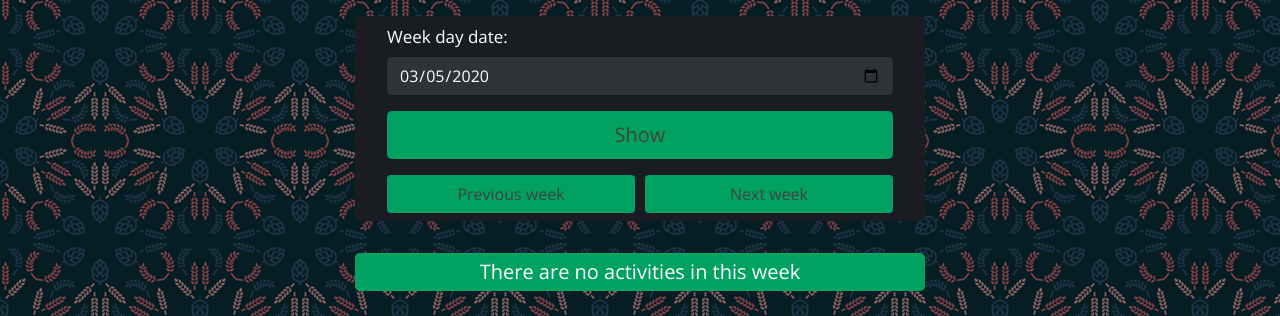
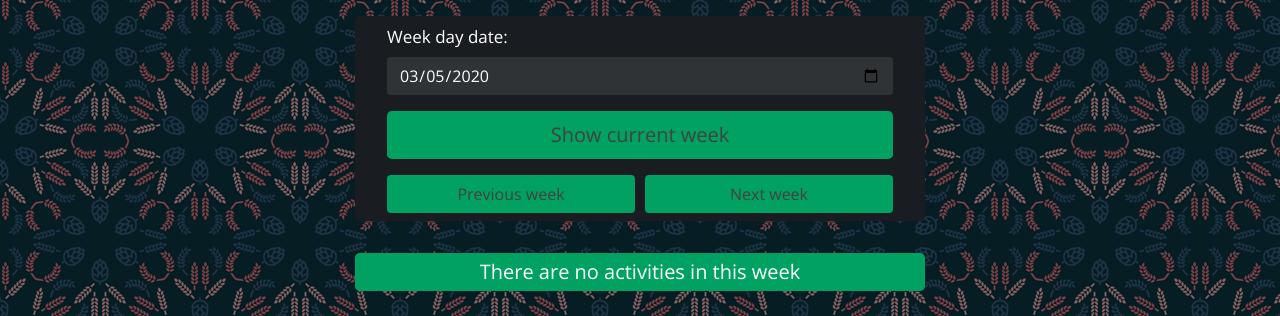
Before and after one commit to kamilcinner/scheduler, a Django app: page /scheduler/scheduleweek/ in a window 1280 px wide. Shown: the part 59-375 px from the top of the page. Run offline with Django 3.2, Linux system fonts and the light colour scheme; the visitor is signed in with stand-in values (Sample User, id 1); data comes from the database, SQL or seed files in the repository; data that the repository does not hold is empty; some libraries are stand-ins or nearby versions.

Commit message:
Added crispy week change buttons

```diff
--- a/schedule_manager/static/schedule_manager/js/week_shifter.js
+++ b/schedule_manager/static/schedule_manager/js/week_shifter.js
@@ -1,16 +1,34 @@
 function previous_week_shift() {
     'use strict';
-    var counter = parseInt(document.getElementById('id_week_shift').getAttribute('value')) - 1;
-    document.getElementById('id_week_shift').setAttribute('value', counter.toString());
+    document.getElementById('id_week_shift').setAttribute('value', -1);
 }
 
 
 function next_week_shift() {
     'use strict';
-    var counter = parseInt(document.getElementById('id_week_shift').getAttribute('value')) + 1;
-    document.getElementById('id_week_shift').setAttribute('value', counter.toString());
+    document.getElementById('id_week_shift').setAttribute('value', 1);
+}
+
+
+function set_today_date() {
+    'use strict';
+    var today = new Date();
+    var dd = String(today.getDate()).padStart(2, '0');
+    var mm = String(today.getMonth() + 1).padStart(2, '0'); //January is 0!
+    var yyyy = today.getFullYear();
+
+    today = yyyy + '-' + mm + '-' + dd;
+    document.getElementById('id_date').setAttribute('value', today);
+}
+
+
+function submit_form() {
+    'use strict';
+    document.getElementById('schedule-week-form').submit();
 }
 
 
 document.getElementById("previous-week-btn").addEventListener("click", previous_week_shift);
 document.getElementById("next-week-btn").addEventListener("click", next_week_shift);
+document.getElementById("current-week-btn").addEventListener("click", set_today_date);
+document.getElementById('id_date').addEventListener('change', submit_form);
--- a/schedule_manager/templates/schedule_manager/scheduleweek.html
+++ b/schedule_manager/templates/schedule_manager/scheduleweek.html
@@ -5,7 +5,7 @@
 {% block script %}<script src="{% static 'schedule_manager/js/week_shifter.js' %}"></script>{% endblock %}
 
 {% block content %}
-  <form method="post">
+  <form id="schedule-week-form" method="post">
     {% csrf_token %}
     <div class="jumbotron py-2 bg-scheduler-dark-2">
       <div class="form-group">
@@ -18,7 +18,7 @@
       </div>
       <div class="form-group">
         {{ form.week_shift }}
-        <button type="submit" class="btn bg-scheduler c-scheduler-dark btn-lg w-100">Show</button>
+        <button id="current-week-btn" type="submit" class="btn bg-scheduler c-scheduler-dark btn-lg w-100">Show current week</button>
       </div>
       <dvi class="form-group">
         <div class="form-row">
```
